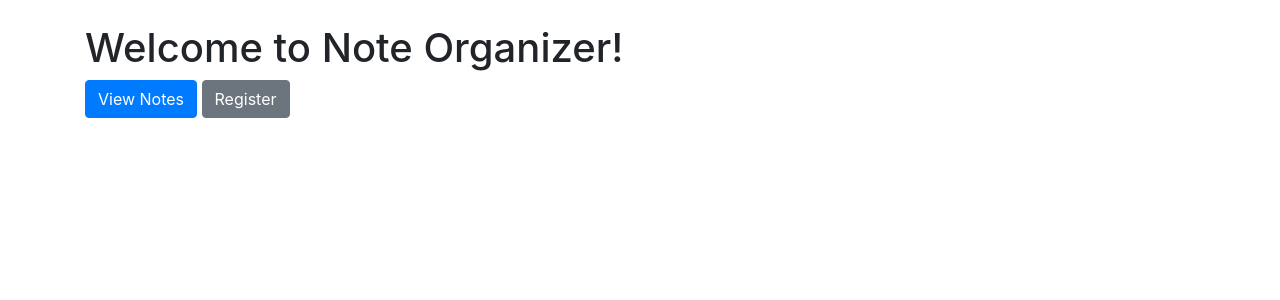
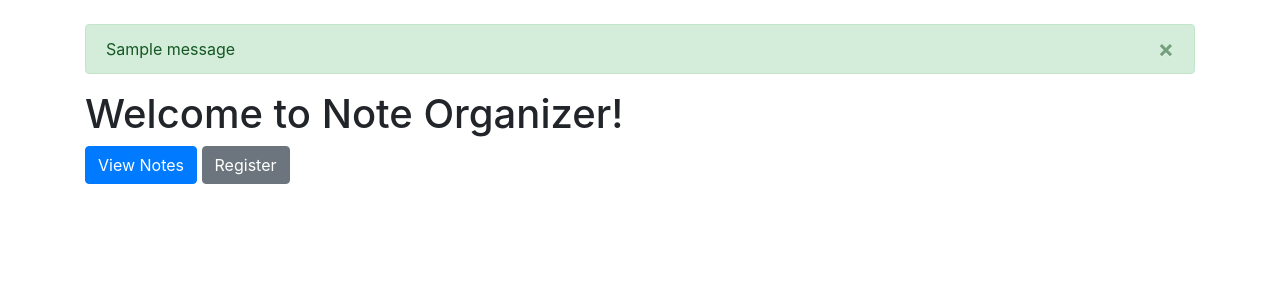
Before and after one commit to Lsverry/NoteOrganizer, a Django app: page / in a window 1280 px wide. Shown: the part 56-356 px from the top of the page. Run offline with Django 5.2, Linux system fonts and the light colour scheme; one stand-in notice (Sample message) is shown; some libraries are stand-ins or nearby versions.

Commit message:
update base.html to display messages.

```diff
--- a/notes/templates/base.html
+++ b/notes/templates/base.html
@@ -17,12 +17,7 @@
             </ul>
             <ul class="navbar-nav ml-auto">
                 {% if user.is_authenticated %}
-                    <li class="nav-item">
-                        <a class="nav-link" href="{% url 'logout' %}"
-                           onclick="event.preventDefault(); document.getElementById('logout-form').submit();">
-                           Logout
-                        </a>
-                    </li>
+                    <li class="nav-item"><a class="nav-link" href="{% url 'logout' %}">Logout</a></li>
                 {% else %}
                     <li class="nav-item"><a class="nav-link" href="{% url 'login' %}">Login</a></li>
                     <li class="nav-item"><a class="nav-link" href="{% url 'register' %}">Register</a></li>
@@ -31,14 +26,25 @@
         </div>
     </nav>
     <div class="container mt-4">
+        {% if messages %}
+            <div class="row">
+                <div class="col-md-12">
+                    {% for message in messages %}
+                        <div class="alert alert-{{ message.tags }} alert-dismissible fade show" role="alert">
+                            {{ message }}
+                            <button type="button" class="close" data-dismiss="alert" aria-label="Close">
+                                <span aria-hidden="true">&times;</span>
+                            </button>
+                        </div>
+                    {% endfor %}
+                </div>
+            </div>
+        {% endif %}
         {% block content %}
         {% endblock %}
     </div>
-    <form id="logout-form" action="{% url 'logout' %}" method="post" style="display: none;">
-        {% csrf_token %}
-    </form>
     <script src="https://code.jquery.com/jquery-3.5.1.slim.min.js"></script>
     <script src="https://cdn.jsdelivr.net/npm/@popperjs/core@2.5.4/dist/umd/popper.min.js"></script>
     <script src="https://stackpath.bootstrapcdn.com/bootstrap/4.5.2/js/bootstrap.min.js"></script>
 </body>
-</html>
+</htmlU
```
